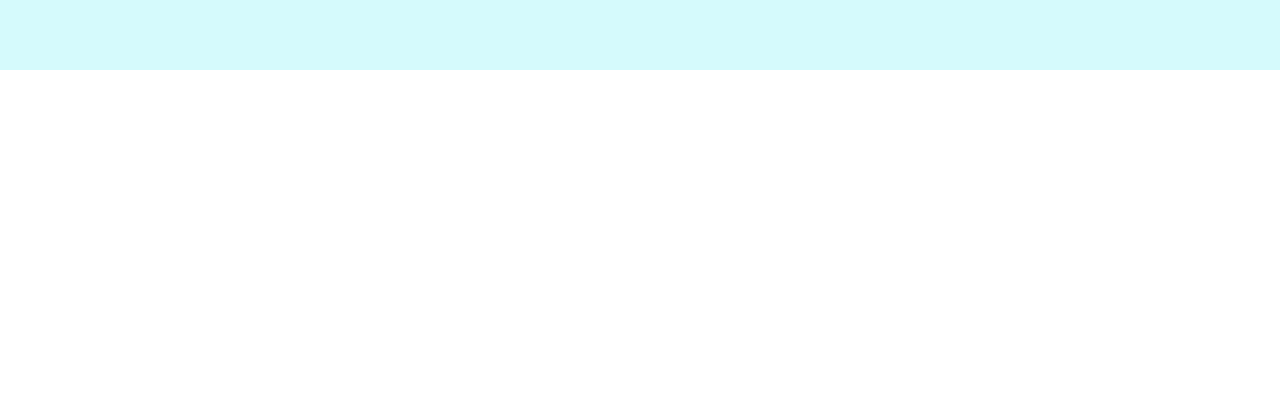
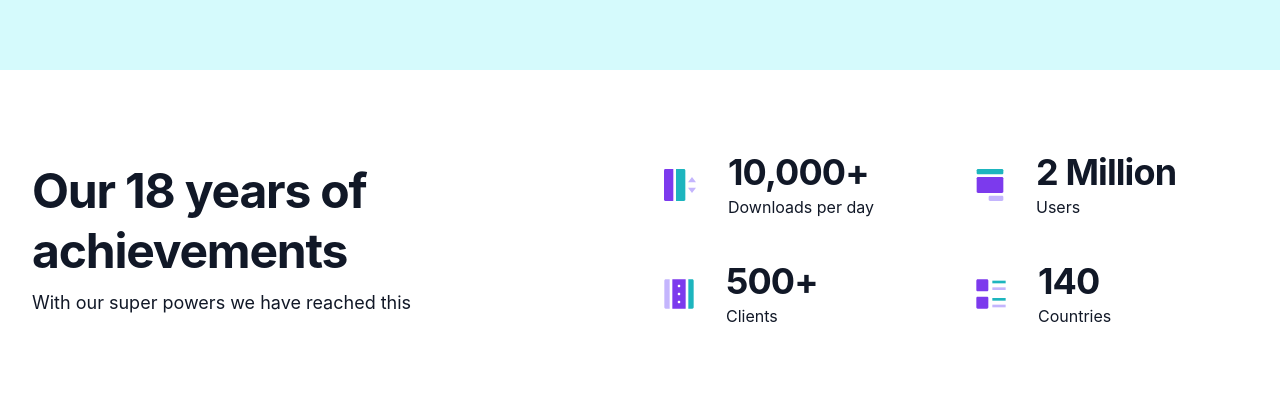
Before and after one commit to DawnGate/landify-gatsby, a Gatsby site: page /demo in a window 1280 px wide. Shown: the part 2580-2985 px from the top of the page. Before the commit the page ends 2650 px from the top, so only its background shows below. Built offline with nearby package versions, Linux system fonts and the light colour scheme; Gatsby itself is replaced by a stand-in of ours.

Commit message:
feat: add page metrics

```diff
--- a/src/pages/demo.tsx
+++ b/src/pages/demo.tsx
@@ -6,6 +6,7 @@ import Hero from './demo/Hero'
 import LogoClouds from './demo/LogoClouds'
 import Features from './demo/Features'
 import Testimonial from './demo/Testimonial'
+import Metrics from './demo/Metrics'
 
 const pageStyles = {
   fontFamily: 'Inter, -apple-system, Roboto, sans-serif, serif',
@@ -29,6 +30,9 @@ const DemoPage = () => {
       <section className="features container bg-[#D5FAFC]">
         <Testimonial />
       </section>
+      <section className="features container">
+        <Metrics />
+      </section>
     </main>
   )
 }
--- /dev/null
+++ b/src/pages/demo/Metrics/index.tsx
@@ -0,0 +1,70 @@
+import React from 'react'
+
+const MetricItem = ({
+  iconSrc,
+  title,
+  subTitle,
+}: {
+  iconSrc: string
+  title: string
+  subTitle: string
+}) => {
+  return (
+    <div className="flex flex-1 flex-row items-center justify-center gap-6">
+      <div className="p-2">
+        <img src={iconSrc} alt="Metric item" />
+      </div>
+      <div className="flex-1">
+        <p className="laptop:text-md text-xs font-bold text-neutral-900 tablet:text-sm">
+          {title}
+        </p>
+        <p className="text-body-sm text-neutral-900 tablet:text-body-md">
+          {subTitle}
+        </p>
+      </div>
+    </div>
+  )
+}
+
+const Metrics = () => {
+  return (
+    <div className="items-center py-12 tablet:py-20 laptop:flex laptop:flex-row laptop:gap-8">
+      <div className="laptop:flex-1">
+        <h2 className="tablet:text-md text-sm font-bold text-neutral-900 laptop:text-lg">
+          Our 18 years of achievements
+        </h2>
+        <p className="tablet:text-body-lg mt-2 text-body-md text-neutral-900">
+          With our super powers we have reached this
+        </p>
+      </div>
+      <div className="mt-12 flex flex-col gap-6 tablet:gap-10 laptop:mt-0 laptop:flex-1">
+        <div className="flex flex-col gap-6 tablet:flex-row tablet:gap-8">
+          <MetricItem
+            iconSrc="/images/metric-one.svg"
+            title="10,000+"
+            subTitle="Downloads per day"
+          />
+          <MetricItem
+            iconSrc="/images/metric-two.svg"
+            title="2 Million"
+            subTitle="Users"
+          />
+        </div>
+        <div className="flex flex-col gap-6 tablet:flex-row tablet:gap-8">
+          <MetricItem
+            iconSrc="/images/metric-three.svg"
+            title="500+"
+            subTitle="Clients"
+          />
+          <MetricItem
+            iconSrc="/images/metric-four.svg"
+            title="140"
+            subTitle="Countries"
+          />
+        </div>
+      </div>
+    </div>
+  )
+}
+
+export default Metrics
```
Also changed, not shown: static/images/metric-four.svg (added), static/images/metric-one.svg (added), static/images/metric-three.svg (added), static/images/metric-two.svg (added).
